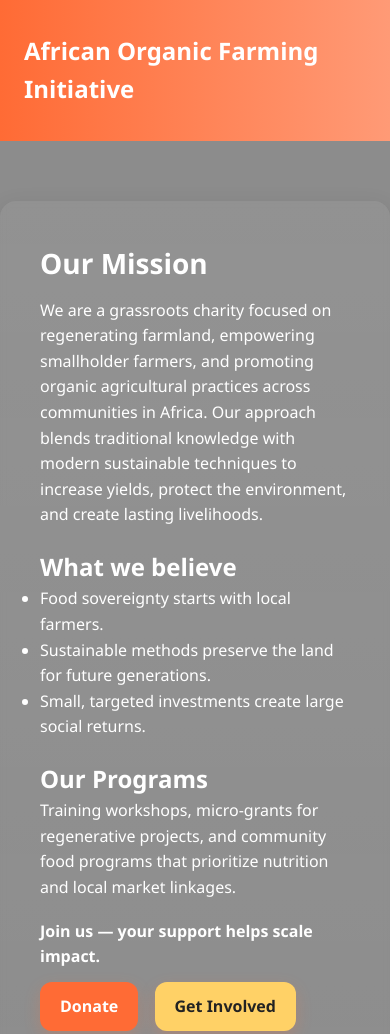
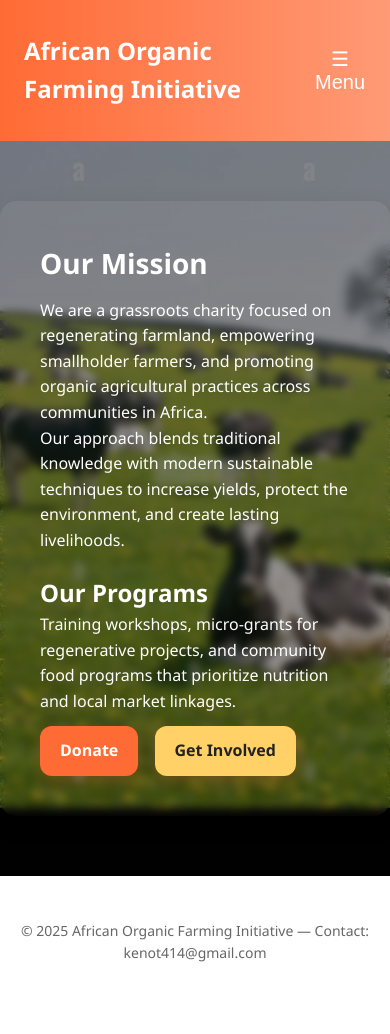
Before and after one commit to bondt008/pals, a plain HTML site: page about.html in a window 390 px wide. Shown: the top 1034 px of the page. After the commit the page ends 985 px from the top, so only its background shows below. Drawn offline with Linux system fonts and the light colour scheme.

Commit message:
Add files via upload

```diff
--- a/about.html
+++ b/about.html
@@ -9,6 +9,7 @@
 <body>
 <header class="header">
   <div class="brand">African Organic Farming Initiative</div>
+  <button class="menu-toggle" onclick="document.querySelector('.nav').classList.toggle('show')">☰ Menu</button>
   <nav class="nav">
     <a href="index.html">Home</a>
     <a href="about.html">About Us</a>
@@ -21,19 +22,10 @@
   <div class="about-overlay"></div>
   <div class="about-content container card">
     <h1 class="section-title">Our Mission</h1>
-    <p>We are a grassroots charity focused on regenerating farmland, empowering smallholder farmers, and promoting organic agricultural practices across communities in Africa. Our approach blends traditional knowledge with modern sustainable techniques to increase yields, protect the environment, and create lasting livelihoods.</p>
-
-    <h2 style="margin-top:20px">What we believe</h2>
-    <ul>
-      <li>Food sovereignty starts with local farmers.</li>
-      <li>Sustainable methods preserve the land for future generations.</li>
-      <li>Small, targeted investments create large social returns.</li>
-    </ul>
-
+    <p>We are a grassroots charity focused on regenerating farmland, empowering smallholder farmers, and promoting organic agricultural practices across communities in Africa.</p>
+    <p>Our approach blends traditional knowledge with modern sustainable techniques to increase yields, protect the environment, and create lasting livelihoods.</p>
     <h2 style="margin-top:20px">Our Programs</h2>
     <p>Training workshops, micro-grants for regenerative projects, and community food programs that prioritize nutrition and local market linkages.</p>
-
-    <p style="margin-top:18px;font-weight:700">Join us — your support helps scale impact.</p>
     <div style="margin-top:12px">
       <a class="btn" href="donations.html">Donate</a>
       <a class="btn" href="contact.html" style="background:var(--accent);margin-left:12px;color:#222">Get Involved</a>
@@ -42,7 +34,7 @@
 </section>
 
 <footer class="footer">
-  &copy; 2025 African Organic Farming Initiative
+  &copy; 2025 African Organic Farming Initiative — Contact: kenot414@gmail.com
 </footer>
 </body>
 </html>
--- a/styles.css
+++ b/styles.css
@@ -1,5 +1,4 @@
 
-/* styles.css - Bold colorful aesthetic */
 :root{
   --primary:#FF6B35;
   --accent:#FFD166;
@@ -20,6 +19,7 @@ body{background:var(--bg);color:var(--text);line-height:1.6}
   display:flex;
   justify-content:space-between;
   align-items:center;
+  position: relative;
 }
 .header .brand{font-size:24px;font-weight:700}
 .nav a{color:white;margin-left:16px;text-decoration:none;font-weight:600}
@@ -69,7 +69,28 @@ body{background:var(--bg);color:var(--text);line-height:1.6}
   width:100%;padding:12px;margin:8px 0;border-radius:8px;border:1px solid #ddd;font-size:14px
 }
 .footer{padding:20px;text-align:center;color:#666;font-size:14px;margin-top:24px}
+
+/* Mobile Menu */
+.menu-toggle {
+  display:none;
+  font-size: 20px;
+  background: none;
+  border: none;
+  color: white;
+  cursor: pointer;
+}
 @media (max-width:800px){
   .hero{flex-direction:column}
-  .nav{display:none}
+  .menu-toggle {display:block;}
+  .nav {
+    display:none;
+    flex-direction:column;
+    background: var(--primary);
+    position:absolute;
+    top:64px;
+    left:0;
+    width:100%;
+    padding:10px;
+  }
+  .nav.show {display:flex;}
 }
```
Also changed, not shown: contact.html (+2 -1 lines), donations.html (+2 -3 lines), index.html (+1 -5 lines), assets/about-bg.jpg (added).
